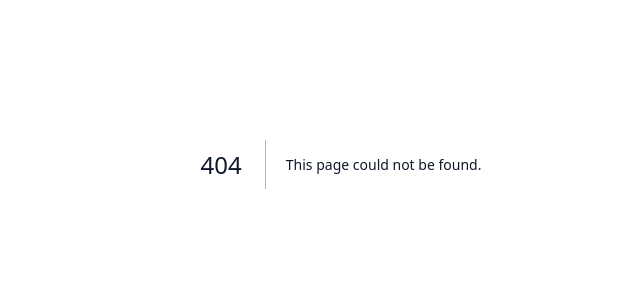
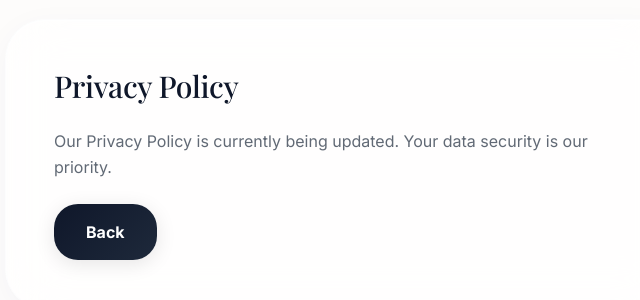
Before and after one commit to naradai87-oss/VibeBeauty-AI, a Next.js app: page /privacy in a window 1280 px wide. Before the commit this address had no page. Shown: the part 236-536 px from the top of the page, without its empty margins (299-939 px from the left). Built offline with nearby package versions, Linux system fonts and the light colour scheme; a web font is replaced by a local one.

Commit message:
fix: eliminate 404 prefetch crashes by creating dummy pages and adding error boundaries

```diff
--- /dev/null
+++ b/app/error.tsx
@@ -0,0 +1,34 @@
+'use client'
+
+import { useEffect } from 'react'
+
+export default function Error({
+  error,
+  reset,
+}: {
+  error: Error & { digest?: string }
+  reset: () => void
+}) {
+  useEffect(() => {
+    console.error('PAGE ERROR CAUGHT:', error)
+  }, [error])
+
+  return (
+    <div className="min-h-[50vh] flex items-center justify-center p-8">
+      <div className="max-w-md w-full luxury-card p-12 text-center space-y-8">
+        <div className="space-y-4">
+          <h1 className="heading-serif text-3xl text-vibe-charcoal italic">Page Error</h1>
+          <p className="text-vibe-slate/60 text-sm">
+            There was a problem loading this section.
+          </p>
+        </div>
+        <button
+          onClick={() => reset()}
+          className="btn-premium w-full"
+        >
+          Reload Section
+        </button>
+      </div>
+    </div>
+  )
+}
--- /dev/null
+++ b/app/global-error.tsx
@@ -0,0 +1,37 @@
+'use client'
+
+import { useEffect } from 'react'
+
+export default function GlobalError({
+  error,
+  reset,
+}: {
+  error: Error & { digest?: string }
+  reset: () => void
+}) {
+  useEffect(() => {
+    // Log the error to an error reporting service
+    console.error('GLOBAL ERROR CAUGHT:', error)
+  }, [error])
+
+  return (
+    <html>
+      <body className="min-h-screen bg-vibe-cream flex items-center justify-center p-8">
+        <div className="max-w-md w-full luxury-card p-12 text-center space-y-8">
+          <div className="space-y-4">
+            <h1 className="heading-serif text-3xl text-vibe-charcoal italic">Something went wrong</h1>
+            <p className="text-vibe-slate/60 text-sm">
+              We encountered an unexpected error. We've been notified and are looking into it.
+            </p>
+          </div>
+          <button
+            onClick={() => reset()}
+            className="btn-premium w-full"
+          >
+            Try again
+          </button>
+        </div>
+      </body>
+    </html>
+  )
+}
--- a/app/page.tsx
+++ b/app/page.tsx
@@ -101,9 +101,9 @@ export default function LandingPage() {
           </div>
 
           <div className="flex gap-10 text-[10px] font-black text-vibe-slate/40 tracking-[0.2em] uppercase">
-            <a href="/terms" className="hover:text-vibe-primary transition-colors">Terms</a>
-            <a href="/privacy" className="hover:text-vibe-primary transition-colors">Privacy</a>
-            <a href="/partners" className="hover:text-vibe-primary transition-colors">Partners</a>
+            <Link href="/terms" prefetch={false} className="hover:text-vibe-primary transition-colors">Terms</Link>
+            <Link href="/privacy" prefetch={false} className="hover:text-vibe-primary transition-colors">Privacy</Link>
+            <Link href="/partners" prefetch={false} className="hover:text-vibe-primary transition-colors">Partners</Link>
           </div>
 
           <p className="text-[10px] text-vibe-slate/30 tracking-[0.3em] font-medium">
--- /dev/null
+++ b/app/partners/page.tsx
@@ -0,0 +1,18 @@
+export default function PartnersPage() {
+  return (
+    <div className="min-h-screen bg-vibe-cream flex items-center justify-center p-8">
+      <div className="max-w-2xl w-full luxury-card p-12 space-y-6">
+        <h1 className="heading-serif text-3xl text-vibe-charcoal">Partnership</h1>
+        <p className="text-vibe-slate/70 leading-relaxed">
+          Interested in partnering with VibeBeauty AI? Contact us at partners@vibebeauty.ai
+        </p>
+        <button
+          onClick={() => window.history.back()}
+          className="btn-premium"
+        >
+          Back
+        </button>
+      </div>
+    </div>
+  )
+}
--- /dev/null
+++ b/app/privacy/page.tsx
@@ -0,0 +1,18 @@
+export default function PrivacyPage() {
+  return (
+    <div className="min-h-screen bg-vibe-cream flex items-center justify-center p-8">
+      <div className="max-w-2xl w-full luxury-card p-12 space-y-6">
+        <h1 className="heading-serif text-3xl text-vibe-charcoal">Privacy Policy</h1>
+        <p className="text-vibe-slate/70 leading-relaxed">
+          Our Privacy Policy is currently being updated. Your data security is our priority.
+        </p>
+        <button
+          onClick={() => window.history.back()}
+          className="btn-premium"
+        >
+          Back
+        </button>
+      </div>
+    </div>
+  )
+}
--- /dev/null
+++ b/app/terms/page.tsx
@@ -0,0 +1,18 @@
+export default function TermsPage() {
+  return (
+    <div className="min-h-screen bg-vibe-cream flex items-center justify-center p-8">
+      <div className="max-w-2xl w-full luxury-card p-12 space-y-6">
+        <h1 className="heading-serif text-3xl text-vibe-charcoal">Terms of Service</h1>
+        <p className="text-vibe-slate/70 leading-relaxed">
+          The Terms of Service are currently being updated. Please check back later.
+        </p>
+        <button
+          onClick={() => window.history.back()}
+          className="btn-premium"
+        >
+          Back
+        </button>
+      </div>
+    </div>
+  )
+}
```
